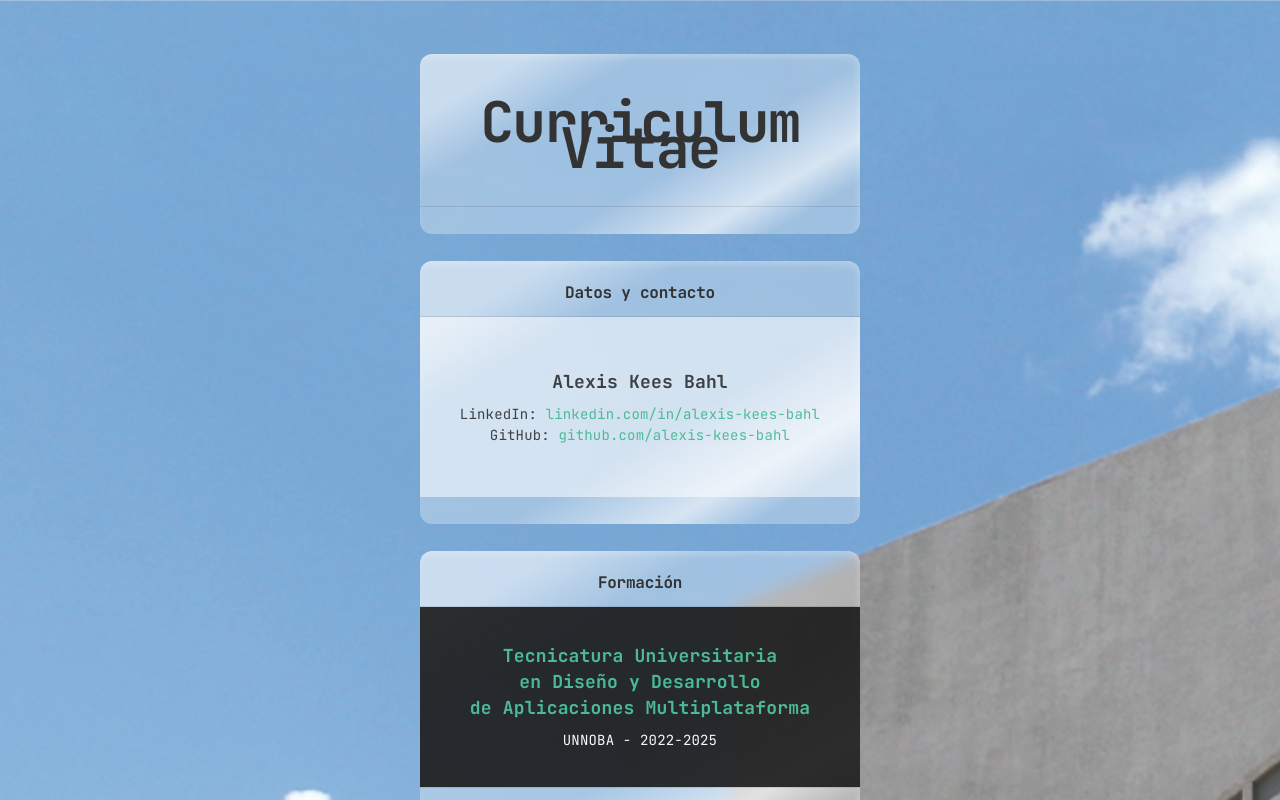
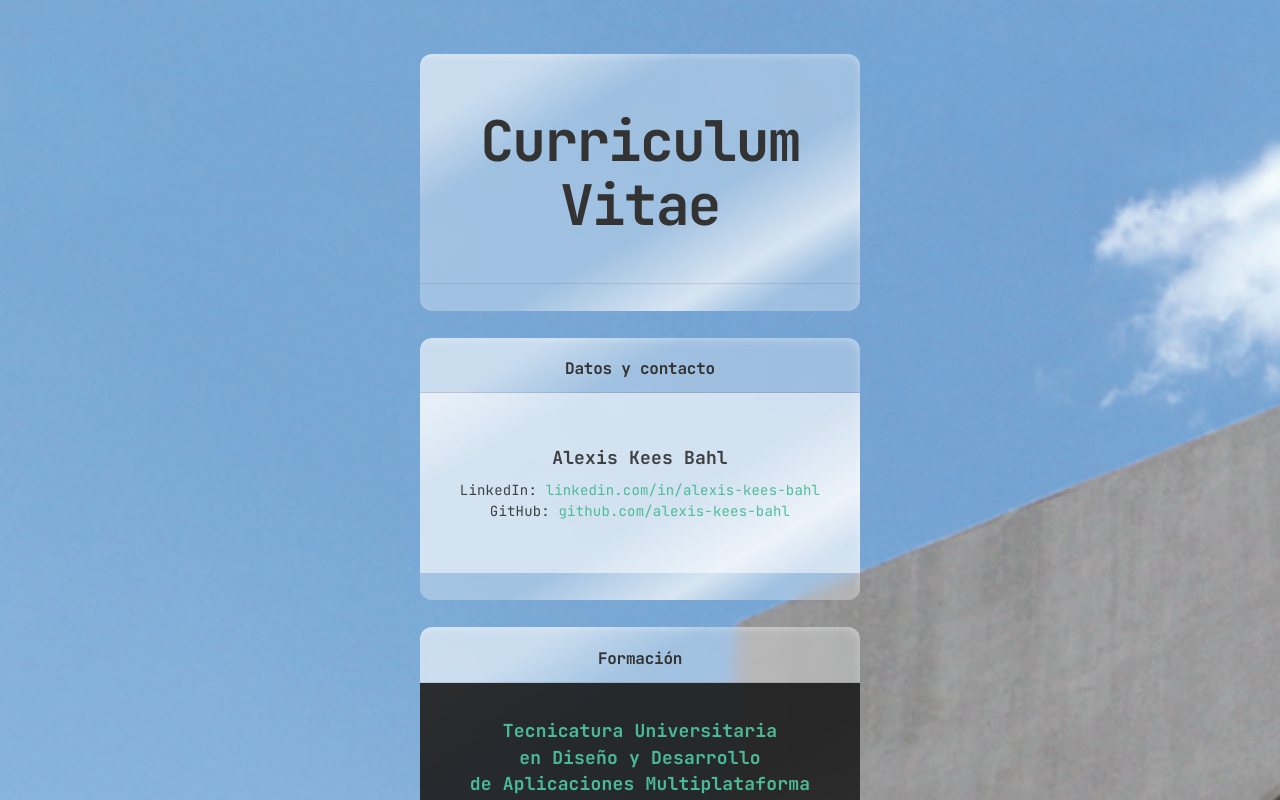
Before and after one commit to alexis-kees-bahl/alexis-kees-bahl.github.io, a React (Vite) app: page / in a window 1280 px wide. Shown: the top 800 px of the page. Built offline with nearby package versions, Linux system fonts and the light colour scheme.

Commit message:
corregí estilos de h1 y nav-btn

```diff
--- a/src/App.css
+++ b/src/App.css
@@ -15,14 +15,13 @@ main {
   justify-content: center;
 }
 
-h1{
-  color:#333
+h1,h2{
+  color:#333;
+  line-height: 115%;
 }
 
 h2 {
   font-size: 16px;
-  font-weight: 600;
-  color: #333;
 }
 
 a {
@@ -177,7 +176,6 @@ a:hover{
   padding: 0 8px;
   cursor: pointer;
   font-size: 18px;
-  font-family: "JetBrains Mono", monospace;
   font-weight: 100;
   display: flex;
   align-items: center;
@@ -191,8 +189,8 @@ a:hover{
   border-radius: 50%;
 }
 
-.nav-btn:hover:not(:disabled),
-.close-btn:hover {
+.nav-btn:active,
+.close-btn:active {
   background: rgba(0, 0, 0, 0.1);
 }
 .nav-btn:disabled {
```
